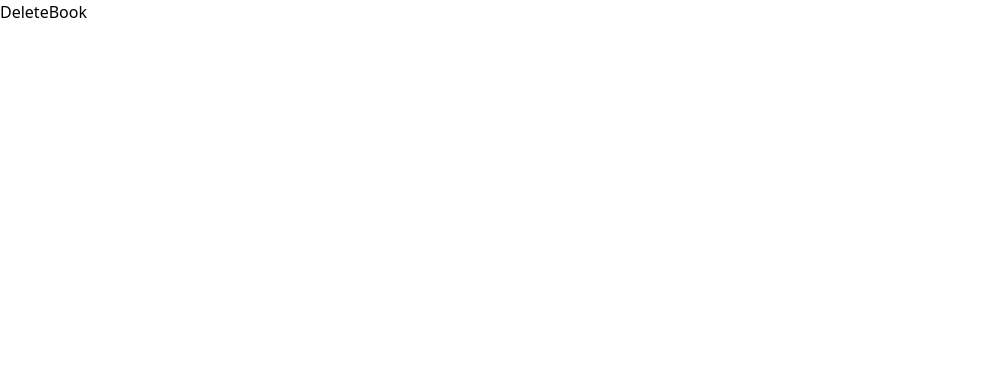
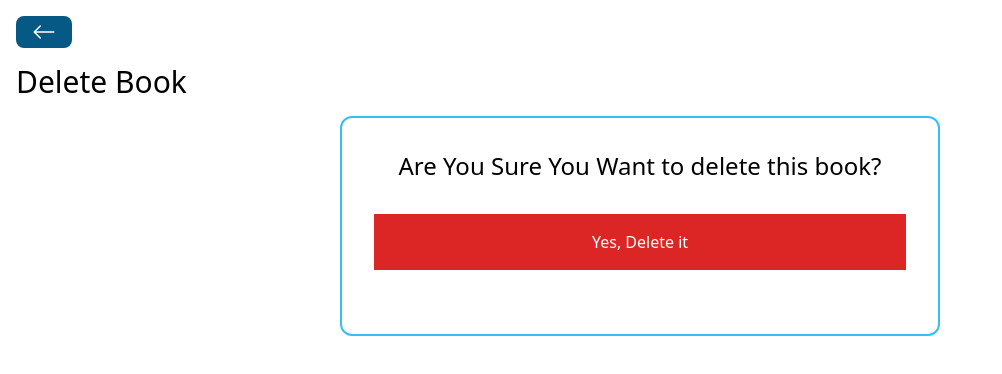
Before and after one commit to DMuhammad/bookstore-app, a React (Vite) app in the folder frontend/: page /books/delete/1 in a window 1280 px wide. Shown: the top 374 px of the page, without its empty margins (0-1002 px from the left). Built offline with nearby package versions, Linux system fonts and the light colour scheme.

Commit message:
feat: add lesson 18 (Delete Book in React)

```diff
--- a/frontend/src/pages/DeleteBook.jsx
+++ b/frontend/src/pages/DeleteBook.jsx
@@ -1,9 +1,44 @@
-import React from 'react'
+import axios from "axios";
+import { useState } from "react";
+import { useNavigate, useParams } from "react-router-dom";
+import BackButton from "../components/BackButton";
+import Spinner from "../components/Spinner";
 
 const DeleteBook = () => {
-    return (
-        <div>DeleteBook</div>
-    )
-}
+  const [loading, setLoading] = useState(false);
+  const navigate = useNavigate();
+  const { id } = useParams();
 
-export default DeleteBook
+  const handleDeleteBook = () => {
+    setLoading(true);
+    axios
+      .delete(`http://localhost:5555/books/${id}`)
+      .then(() => {
+        setLoading(false);
+        navigate("/");
+      })
+      .catch((err) => {
+        setLoading(false);
+        console.error(err);
+      });
+  };
+
+  return (
+    <div className="p-4">
+      <BackButton />
+      <h1 className="text-3xl my-4">Delete Book</h1>
+      {loading ? <Spinner /> : ""}
+      <div className="flex flex-col items-center border-2 border-sky-400 rounded-xl w-[600px] p-8 mx-auto">
+        <h3 className="text-2xl">Are You Sure You Want to delete this book?</h3>
+        <button
+          className="p-4 bg-red-600 text-white m-8 w-full"
+          onClick={handleDeleteBook}
+        >
+          Yes, Delete it
+        </button>
+      </div>
+    </div>
+  );
+};
+
+export default DeleteBook;
--- a/frontend/src/pages/EditBook.jsx
+++ b/frontend/src/pages/EditBook.jsx
@@ -8,7 +8,7 @@
   const [title, setTitle] = useState("");
   const [author, setAuthor] = useState("");
   const [publishYear, setPublishYear] = useState("");
-  const [loading, setLoading] = useState("");
+  const [loading, setLoading] = useState(false);
 
   const navigate = useNavigate();
   const { id } = useParams();
```
